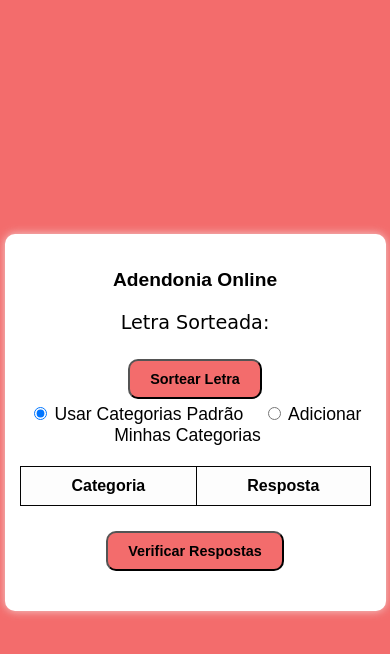
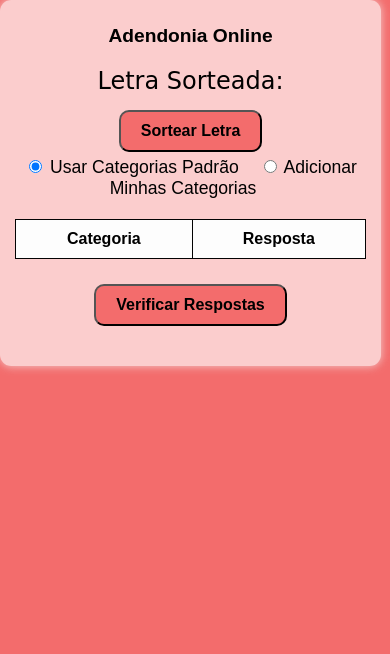
Before and after one commit to ailton019/adendonia, a plain HTML site: page index.html in a window 390 px wide. Drawn offline with Linux system fonts and the light colour scheme; a web font is replaced by a local one.

Commit message:
Atualização CSS

```diff
--- a/src/style/style.css
+++ b/src/style/style.css
@@ -14,9 +14,9 @@ body {
 }
 
 .container {
-    background-color: #ffffff;
+    background-color: #ffffffa8;
     padding: 20px;
-    border-radius: 10px;
+    border-radius: 11px;
     box-shadow: 0 0 10px rgba(243, 240, 240, 0.74);
     text-align: center;
 }
@@ -142,21 +142,31 @@ button {
 
 /* Para dispositivos pequenos (celulares) */
 @media (max-width: 600px) {
+    body {
+        display: block; /* Ajuste para o layout de bloco no celular */
+    }
+
     .container {
         width: 90%;
         padding: 15px;
+        min-height: 300px; /* Garante altura mínima */
+        text-align: center;
     }
 
     h1 {
         font-size: 1.2em;
-    }
-
-    button {
-        font-size: 0.9em;
+        margin-top: 10px;
     }
 
     #letraSorteada {
-        font-size: 1.2em;
+        font-size: 1.5em; /* Aumenta o tamanho da letra sorteada para celular */
+        margin-bottom: 10px;
+    }
+
+    #sortearLetra,
+    #verificarRespostas,
+    #desistir {
+        font-size: 1em;
     }
 
     #novaCategoria {
```
